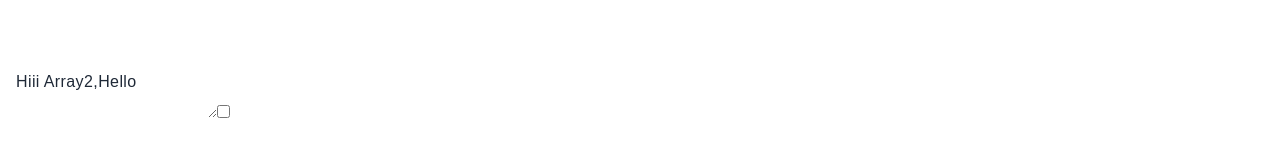
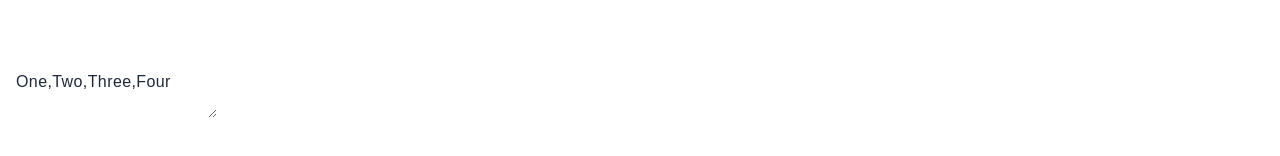
Before and after one commit to itstejas15/practice, a Next.js app: page /newpage in a window 1280 px wide. Shown: the part 146-302 px from the top of the page. Built offline with nearby package versions, Linux system fonts and the light colour scheme.

Commit message:
Url changed

```diff
--- a/components/Btn.jsx
+++ b/components/Btn.jsx
@@ -1,4 +1,4 @@
-const PDF = "https://practice-itstejas.vercel.app/Tejas-Patil-Resume.pdf"
+const PDF = "https://itstejas-portfolio.vercel.app/Tejas-Patil-Resume.pdf";
 
 const Btn = () => {
 	const downloadFileAtURL = (url) => {
@@ -16,7 +16,7 @@ const Btn = () => {
 				onClick={() => {
 					downloadFileAtURL(PDF)
 				}}
-				className='p-2 text-white underline cursor-pointer'
+				className='p-2 underline cursor-pointer'
 			>
 				Resume
 			</button>
--- a/pages/newpage/index.jsx
+++ b/pages/newpage/index.jsx
@@ -1,24 +1,24 @@
 import React, { useState } from "react"
 
 const NewPage = () => {
-	const Arr1 = ["Hiii Array2", "Hello"]
+	const Arr1 = ["One", "Two" , "Three","Four"]
 	const [Arr, setArr] = useState(Arr1)
 	console.log("Hii = ", Arr)
 
 	const handleText = (e) => {
-		console.log(e)
-		setArr([e.target.value])
-		console.log("Hii array = ", Arr)
+		setArr(e.target.value.split(','))
 	}
 
+  // Arr.forEach(function(element) {
+  //   Arr.push(' '+ element )
+  // });
+
 	return (
-		<div className='h-screen p-4 bg-white dark:bg-slate-700'>
+		<div className='h-screen p-4 bg-white dark:bg-slate-700' spellCheck='false' >
 			<h2 className='my-20'>Welcome to my Web-Page</h2>
+
 			<textarea value={Arr} onChange={handleText} />
-			<label class='switch'>
-				<input type='checkbox' />
-				<span class='slider round'></span>
-			</label>
+
 		</div>
 	)
 }
```
